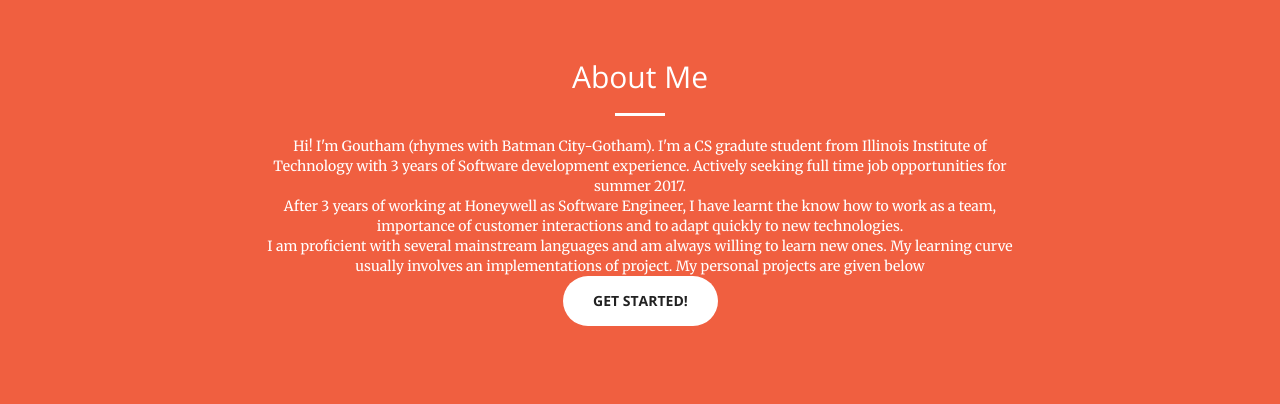
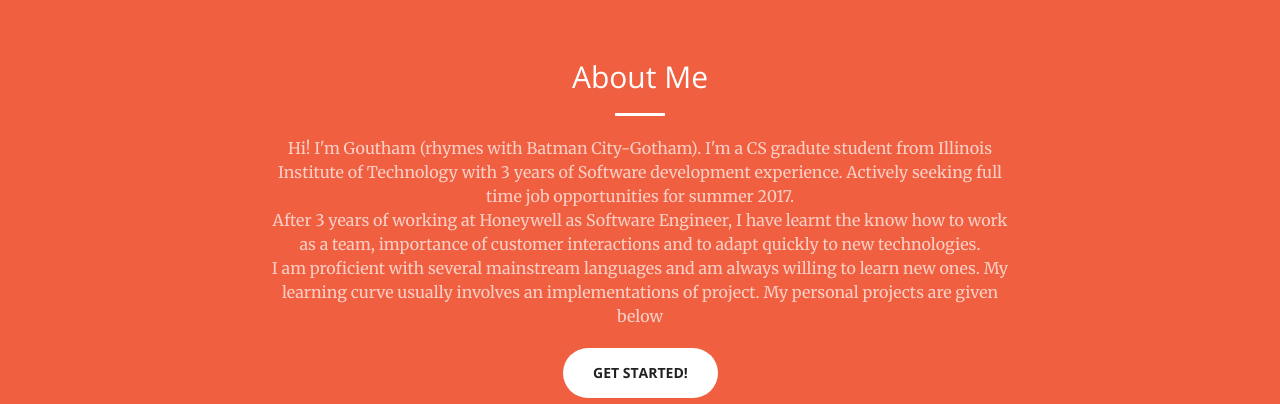
Before and after one commit to goutkannan/gout.kannan.io, a website: page index.html in a window 1280 px wide. Shown: the part 840-1244 px from the top of the page. Drawn offline with nearby package versions, Linux system fonts and the light colour scheme.

Commit message:
Update index.html

```diff
--- a/index.html
+++ b/index.html
@@ -86,7 +86,7 @@
                     <h2 class="section-heading">About Me</h2>
                     <hr class="light">
 
-                    <div >
+                    <p class="text-faded">
                          Hi! I'm Goutham (rhymes with Batman City-Gotham).
                          I'm a CS gradute student from Illinois Institute of Technology with 3 years of Software development experience.
                         Actively seeking full time job opportunities for summer 2017.
@@ -95,19 +95,14 @@
                          After 3 years of working at Honeywell as Software Engineer, I have learnt
                          the know how to work as a team, importance of customer interactions and to adapt quickly to new technologies.
                     <br>
-                    </div>
-                    <div >
+
                          I am proficient with several mainstream languages and am always willing to learn new ones.
                          My learning curve usually involves an implementations of project. My personal projects are given below
-                    </div>
+                    </p>
                       <a href="#portfolio" class="page-scroll btn btn-default btn-xl sr-button">Get Started!</a>
-
                 </div>
-
             </div>
-
         </div>
-
 
     </section>
 
```
